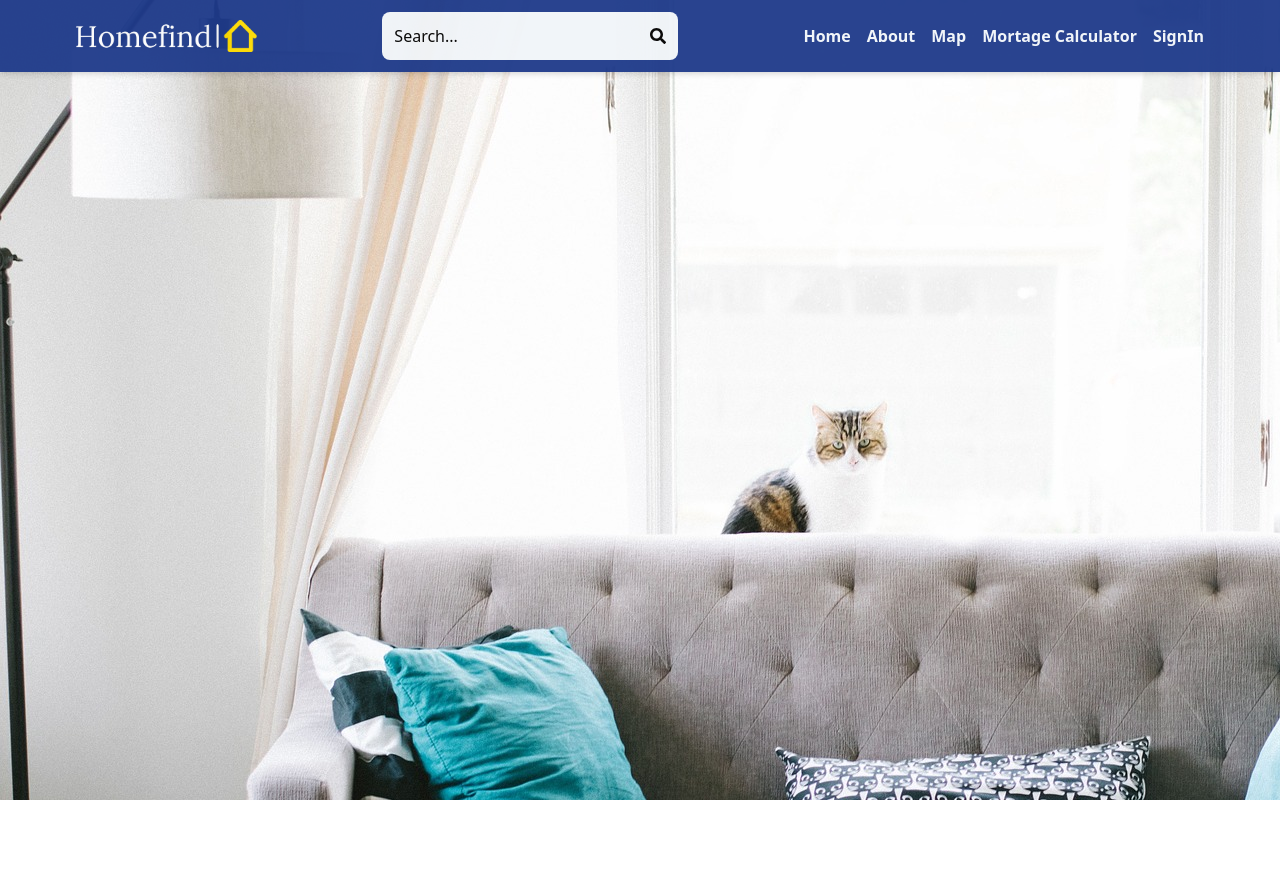
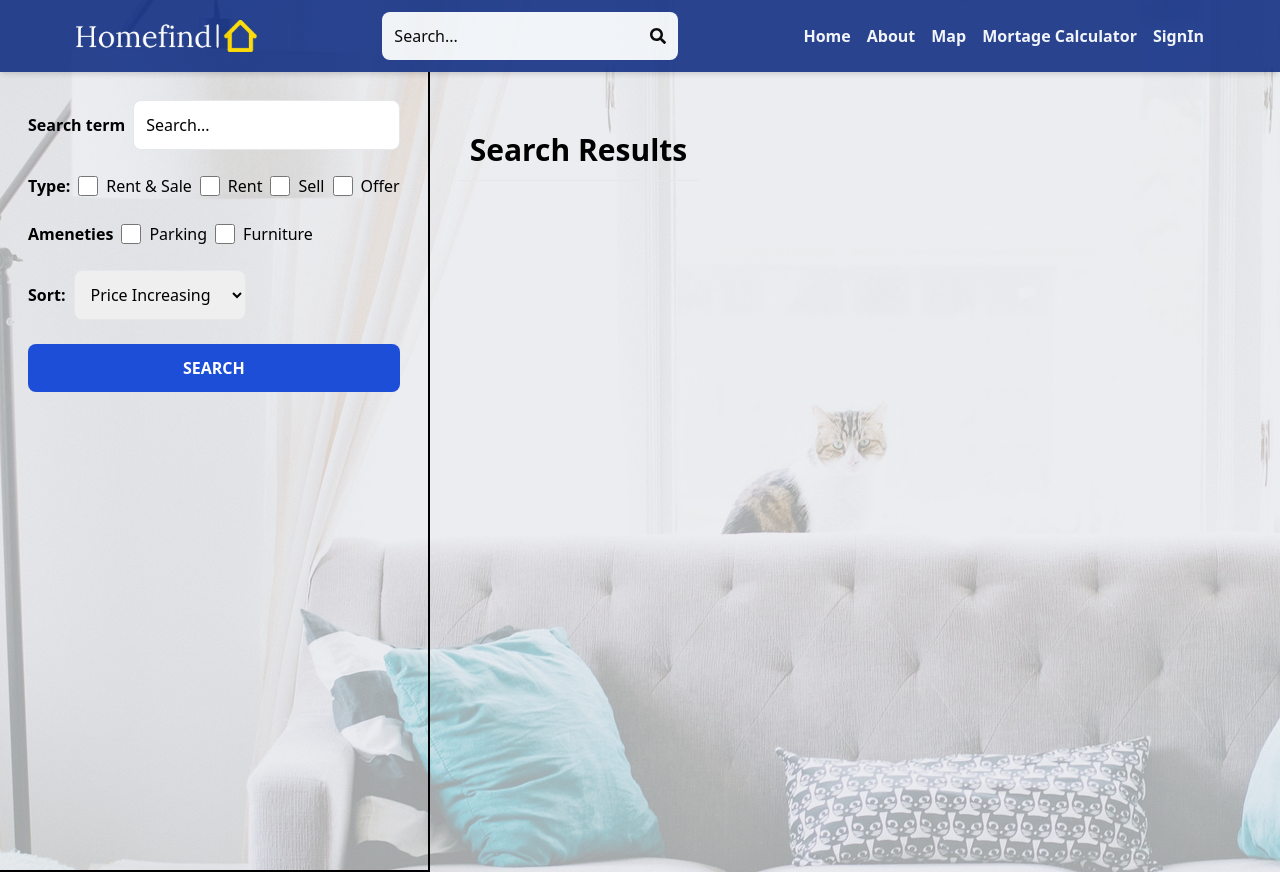
Before and after one commit to Lobbeb/Homefind_Project, a React (Vite) app in the folder HomeFinder-Frontend/: page /search in a window 1280 px wide. Before the commit the page ends 800 px from the top, so only its background shows below. Built offline with nearby package versions, Linux system fonts and the light colour scheme; no server answers.

Commit message:
Fixed UI of search page

```diff
--- a/HomeFinder-Frontend/src/App.jsx
+++ b/HomeFinder-Frontend/src/App.jsx
@@ -12,6 +12,7 @@
 import CreateListing from "./pages/CreateListing";
 import UpdateListing from "./pages/UpdateListing";
 import Listing from "./pages/Listing";
+import Search from "./pages/Search";
 
 export default function App() {
   return (
@@ -20,6 +21,8 @@
       <Routes>
         <Route path="/" element={<Home />} />
         <Route path="/sign-in" element={<SignIn />} />
+
+        <Route path="/search" element={<Search />} />
         <Route path="/sign-up" element={<SignUp />} />
         <Route path="/About" element={<About />} />
         <Route path="/listing/:listingId" element={<Listing />} />
--- a/HomeFinder-Frontend/src/pages/Listing.jsx
+++ b/HomeFinder-Frontend/src/pages/Listing.jsx
@@ -109,7 +109,7 @@
             </p>
           )}
           {/*TODO: Gotta decide if we want it to be on the left or we move all info more into the middle leaving it as it is for*/}
-          <div className="bg-gray-300 flex-grow flex  opacity-95">
+          <div className="bg-gray-300 flex-grow flex  bg-opacity-90">
             <div className="container mx-auto p-24  ">
               <div>
                 <p className="text-2xl font-semibold transformed-text1">
--- /dev/null
+++ b/HomeFinder-Frontend/src/pages/Search.jsx
@@ -0,0 +1,80 @@
+import React from "react";
+
+export default function Search() {
+  return (
+    <div className="bg-gray-200 bg-opacity-70">
+      <div className="flex flex-col md:flex-row text-black">
+        <div className="p-7 border-b-2 md:border-r-2 md:min-h-screen border-black">
+          <form className="flex flex-col gap-6">
+            <div className="flex items-center gap-2">
+              <label
+                htmlFor="searchTerm"
+                className="whitespace-nowrap font-semibold"
+              >
+                Search term
+              </label>
+              <input
+                type="text"
+                id="searchTerm"
+                placeholder="Search..."
+                className="border rounded-lg p-3 w-full placeholder-black"
+              />
+            </div>
+
+            <div className="flex gap-2 flex-wrap items-center">
+              <label className="font-semibold">Type:</label>
+              {/*Coppy this div if you want to add stuf 4 rows down  */}
+              <div className="flex gap-2">
+                <input type="checkbox" id="all" className="w-5" />
+                <span>Rent & Sale</span>
+              </div>
+              <div className="flex gap-2">
+                <input type="checkbox" id="rent" className="w-5" />
+                <span>Rent</span>
+              </div>
+              <div className="flex gap-2">
+                <input type="checkbox" id="sale" className="w-5" />
+                <span>Sell</span>
+              </div>
+              <div className="flex gap-2">
+                <input type="checkbox" id="offer" className="w-5" />
+                <span>Offer</span>
+              </div>
+            </div>
+            {/*Copy here down down there to add a whole new one for more filters later */}
+            <div className="flex gap-2 flex-wrap items-center">
+              <label className="font-semibold">Ameneties</label>
+              {/*Coppy this div if you want to add stuf 4 rows down  */}
+              <div className="flex gap-2">
+                <input type="checkbox" id="parking" className="w-5" />
+                <span>Parking</span>
+              </div>
+              <div className="flex gap-2">
+                <input type="checkbox" id="furnished" className="w-5" />
+                <span>Furniture</span>
+              </div>
+            </div>
+            {/*Copy here down down there to add a whole new one for more filters later */}
+            <div className="flex items-center gap-2">
+              <label className="font-semibold">Sort:</label>
+              <select id="sort_order" className="border rounded-lg p-3 ">
+                <option>Price Increasing</option>
+                <option>Price Decreasing</option>
+                <option>Oldest</option>
+                <option>Latest</option>
+              </select>
+            </div>
+            <button className="bg-blue-700 text-white  p-3 rounded-lg uppercase font-semibold hover:opacity-90 hover:underline">
+              Search
+            </button>
+          </form>
+        </div>
+        <div className="p-7">
+          <h1 className="text-3xl font-bold border-b p-3 text-black mt-5">
+            Search Results
+          </h1>
+        </div>
+      </div>
+    </div>
+  );
+}
```
